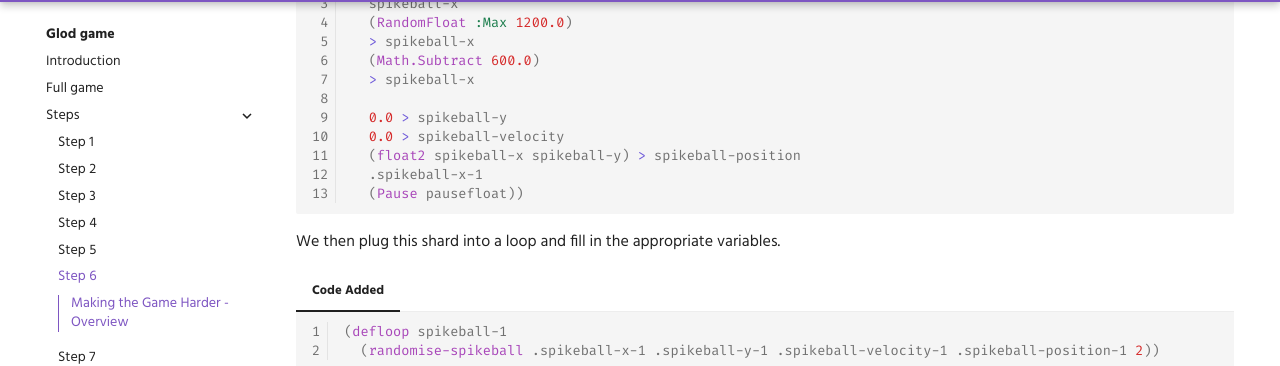
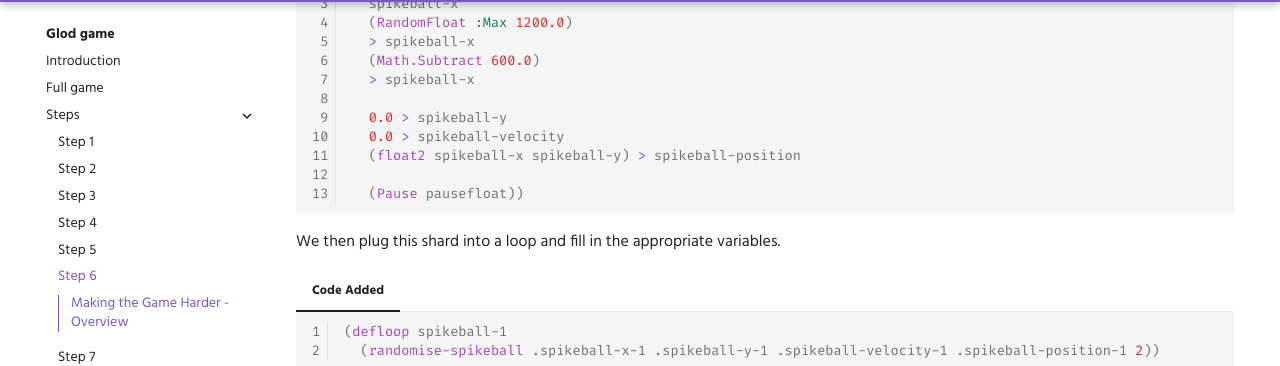
Before and after one commit to fragcolor-xyz/shards-examples, an MkDocs documentation site: the page built from tutorials/glod-game/steps/step-6.md, in a window 1280 px wide and 900 px high, scrolled down 12123 px. Shown: the part 94-460 px from the top of the window. Built offline with MkDocs 1.6.1 and Material for MkDocs 9.7.7, drawn with Linux system fonts in a browser that asks for light colours; comment, search, counter and statistics services are not loaded.

Commit message:
Remove redundant variable from the sample code

````diff
--- a/tutorials/glod-game/steps/step-6.md
+++ b/tutorials/glod-game/steps/step-6.md
@@ -1428,7 +1428,7 @@ This time however, we will have different randomized x values and have this happ
       0.0 > spikeball-y
       0.0 > spikeball-velocity
       (float2 spikeball-x spikeball-y) > spikeball-position
-      .spikeball-x-1
+
       (Pause pausefloat))
     ```
 
@@ -1737,7 +1737,7 @@ Call your `spikeball-1` loop in the `main-wire`.
       0.0 > spikeball-y
       0.0 > spikeball-velocity
       (float2 spikeball-x spikeball-y) > spikeball-position
-      .spikeball-x-1
+
       (Pause pausefloat))
 
     (defloop spikeball-1
@@ -2260,7 +2260,7 @@ Create the logic to dictate what happens when our spiked cannonball hits Glod. R
       0.0 > spikeball-y
       0.0 > spikeball-velocity
       (float2 spikeball-x spikeball-y) > spikeball-position
-      .spikeball-x-1
+
       (Pause pausefloat))
 
     (defloop spikeball-1
@@ -2844,7 +2844,7 @@ All we have to do is to follow these easy steps:
       0.0 > spikeball-y
       0.0 > spikeball-velocity
       (float2 spikeball-x spikeball-y) > spikeball-position
-      .spikeball-x-1
+
       (Pause pausefloat))
 
     (defloop spikeball-1
````
